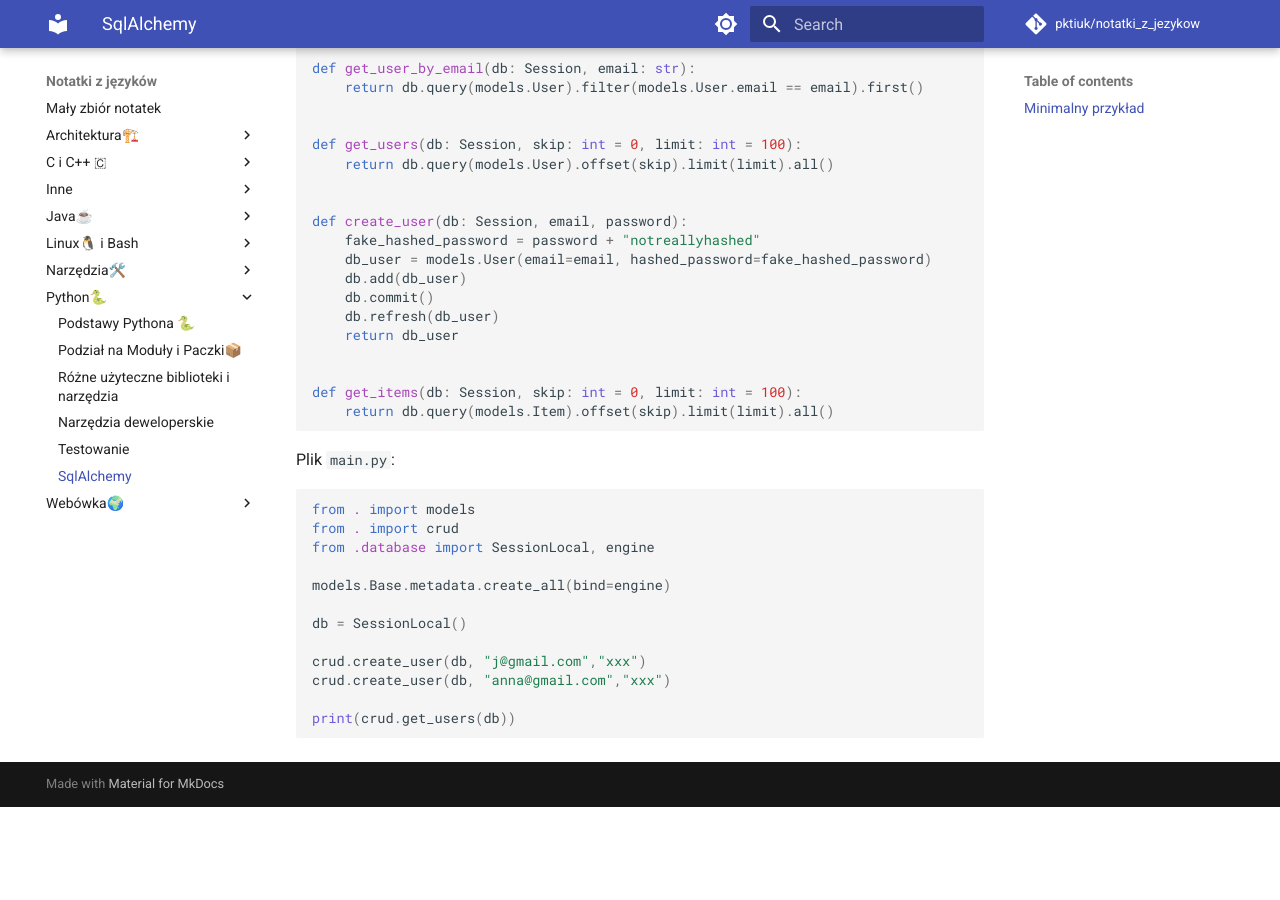
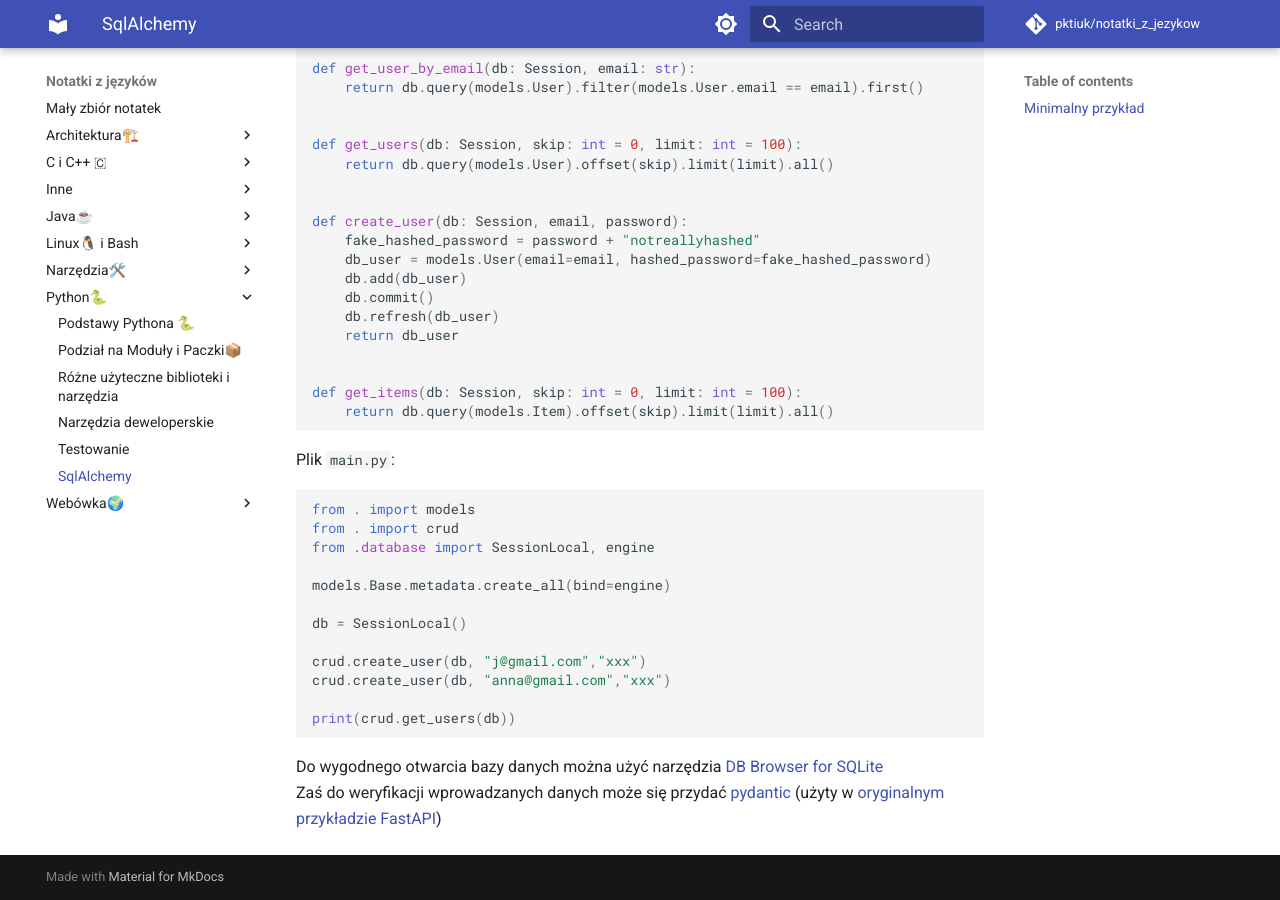
Before and after one commit to pktiuk/notatki_z_jezykow, an MkDocs documentation site: the page built from docs/Python🐍/9_sql_alchemy.md, in a window 1280 px wide and 900 px high, scrolled down 1928 px. Built offline with MkDocs 1.6.1 and Material for MkDocs 9.7.7, drawn with Linux system fonts in a browser that asks for light colours; comment, search, counter and statistics services are not loaded; before the commit the page ends 2735 px from its top, so only the background shows below that.

Commit message:
Additional notes for SqlAlchemy

````diff
--- a/docs/Python🐍/9_sql_alchemy.md
+++ b/docs/Python🐍/9_sql_alchemy.md
@@ -126,3 +126,6 @@ crud.create_user(db, "anna@gmail.com","xxx")
 
 print(crud.get_users(db))
 ```
+
+Do wygodnego otwarcia bazy danych można użyć narzędzia [DB Browser for SQLite](https://sqlitebrowser.org/)
+Zaś do weryfikacji wprowadzanych danych może się przydać [pydantic](https://docs.pydantic.dev/latest/) (użyty w [oryginalnym przykładzie FastAPI](https://fastapi.tiangolo.com/tutorial/sql-databases/))
````
